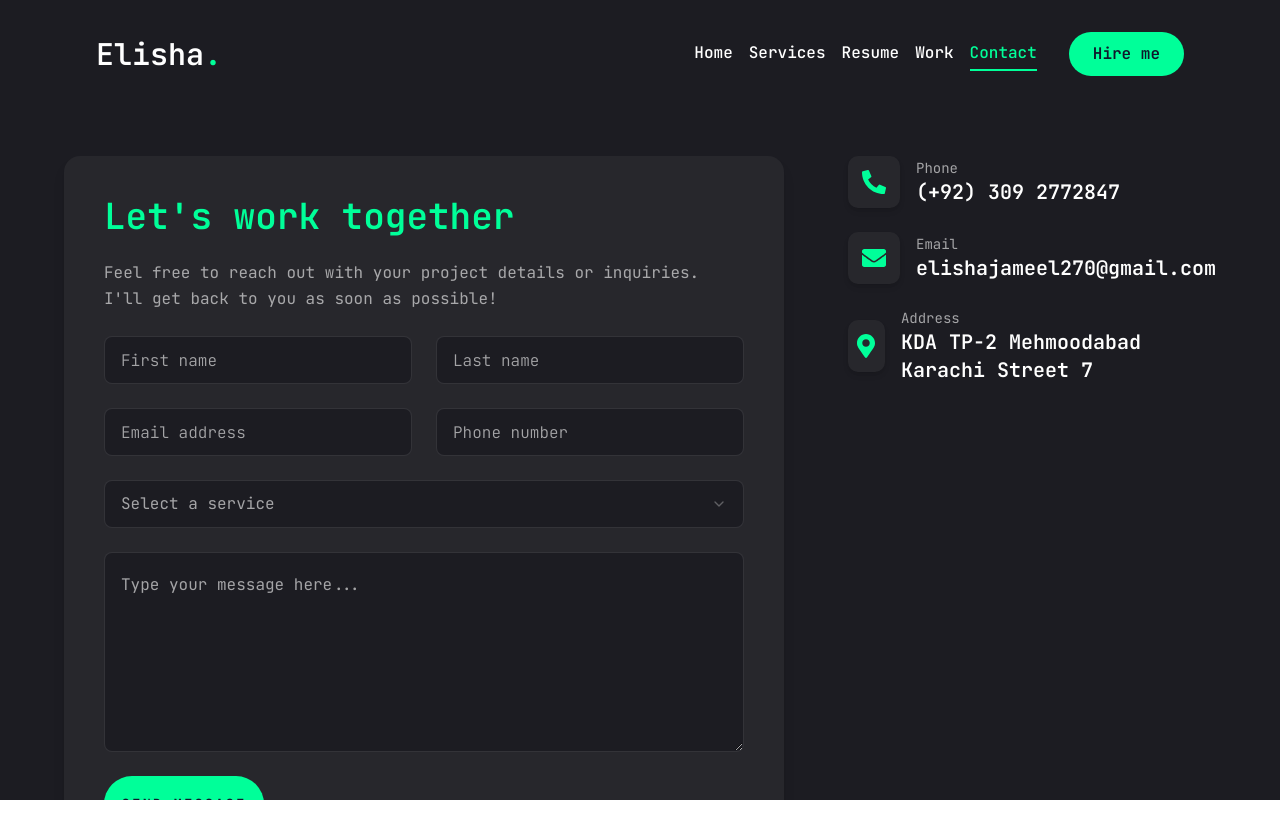
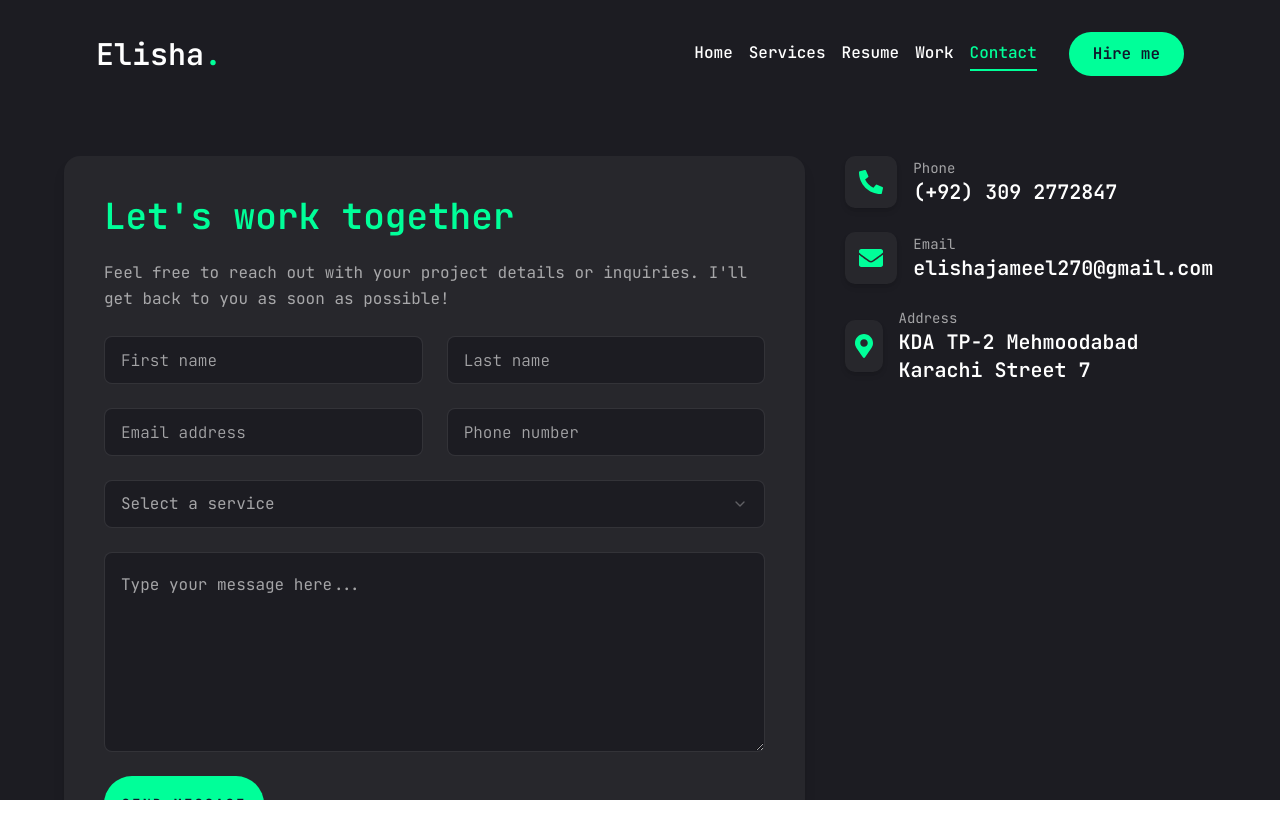
Before and after one commit to elishabhatti/elisha-portfolio, a Next.js app: page /contact in a window 1280 px wide. Shown: the top 838 px of the page. Built offline with nearby package versions, Linux system fonts and the light colour scheme.

Commit message:
made the gap less in the form and info

```diff
--- a/app/contact/page.jsx
+++ b/app/contact/page.jsx
@@ -45,7 +45,7 @@ const Contact = () => {
       className="py-12 px-4 md:px-8 lg:px-16"
     >
       <div className="container mx-auto">
-        <div className="flex flex-col lg:flex-row gap-10 lg:gap-16 items-start">
+        <div className="flex flex-col lg:flex-row gap-10 lg:gap-10 items-start">
           {/* form */}
           <div className="w-full lg:w-2/3">
             <form className="flex flex-col gap-6 p-8 md:p-10 bg-[#27272c] rounded-2xl shadow-lg">
```
